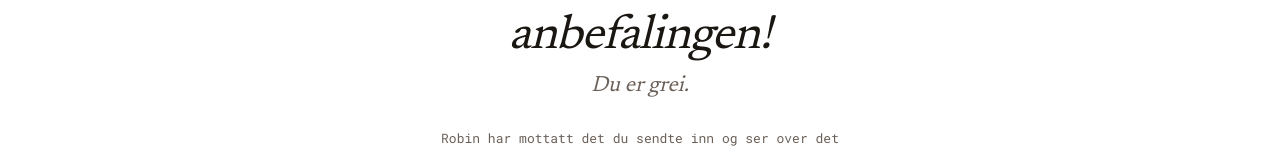
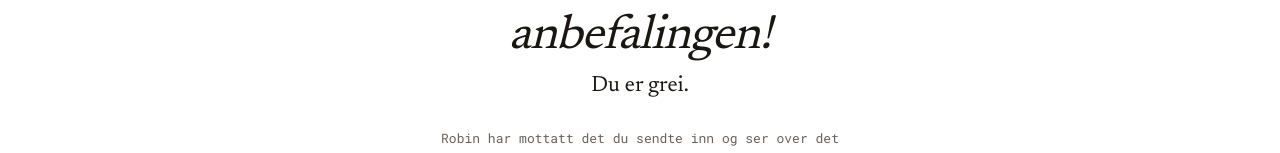
Before and after one commit to idameland/robin, a Next.js app: page /takk in a window 1280 px wide. Shown: the part 307-460 px from the top of the page. Built offline with nearby package versions, Linux system fonts and the light colour scheme.

Commit message:
Fjern kursiv og mørkne farge på 'Du er grei'

```diff
--- a/app/takk/page.tsx
+++ b/app/takk/page.tsx
@@ -27,8 +27,8 @@ export default function TakkPage() {
 
           {/* Undertekst */}
           <p
-            className="text-[18px] md:text-[22px] text-petroleum-muted mb-6"
-            style={{ ...serif, fontStyle: "italic" }}
+            className="text-[18px] md:text-[22px] text-petroleum mb-6"
+            style={serif}
           >
             Du er grei.
           </p>
```
